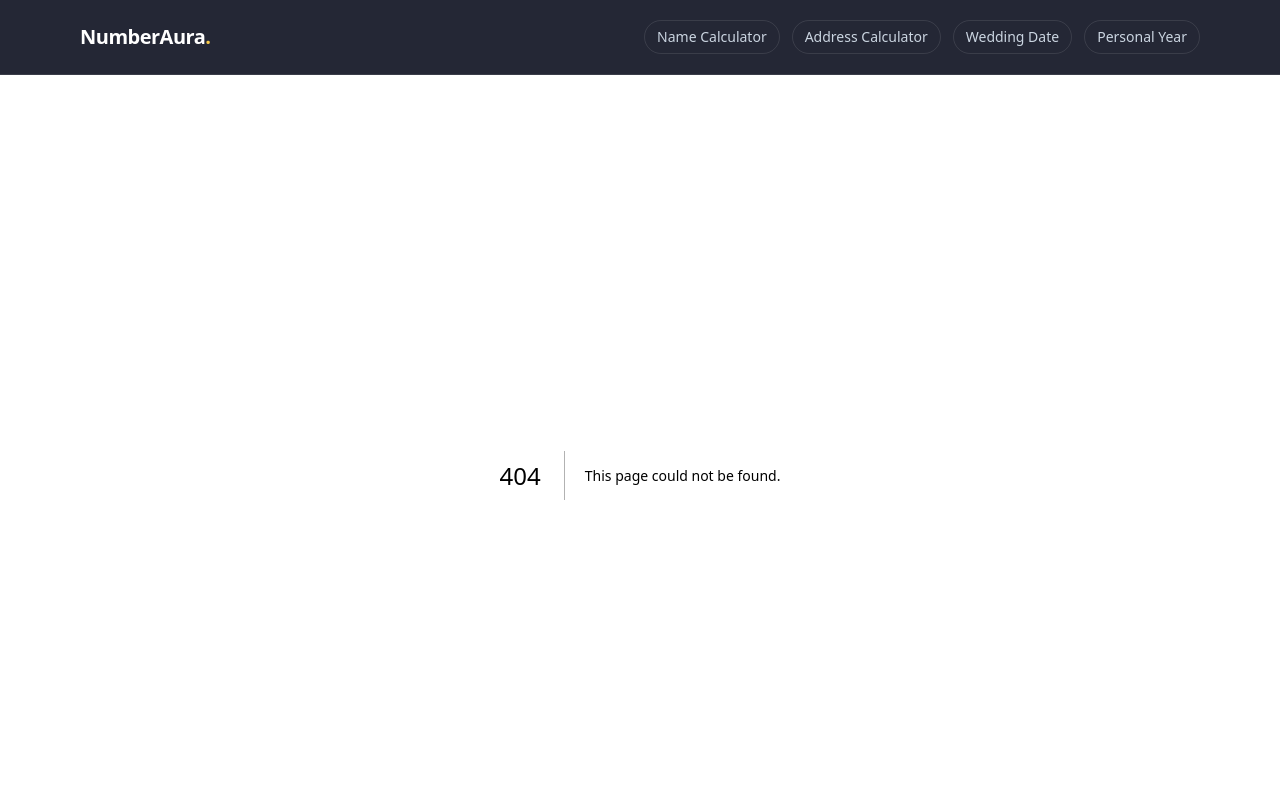
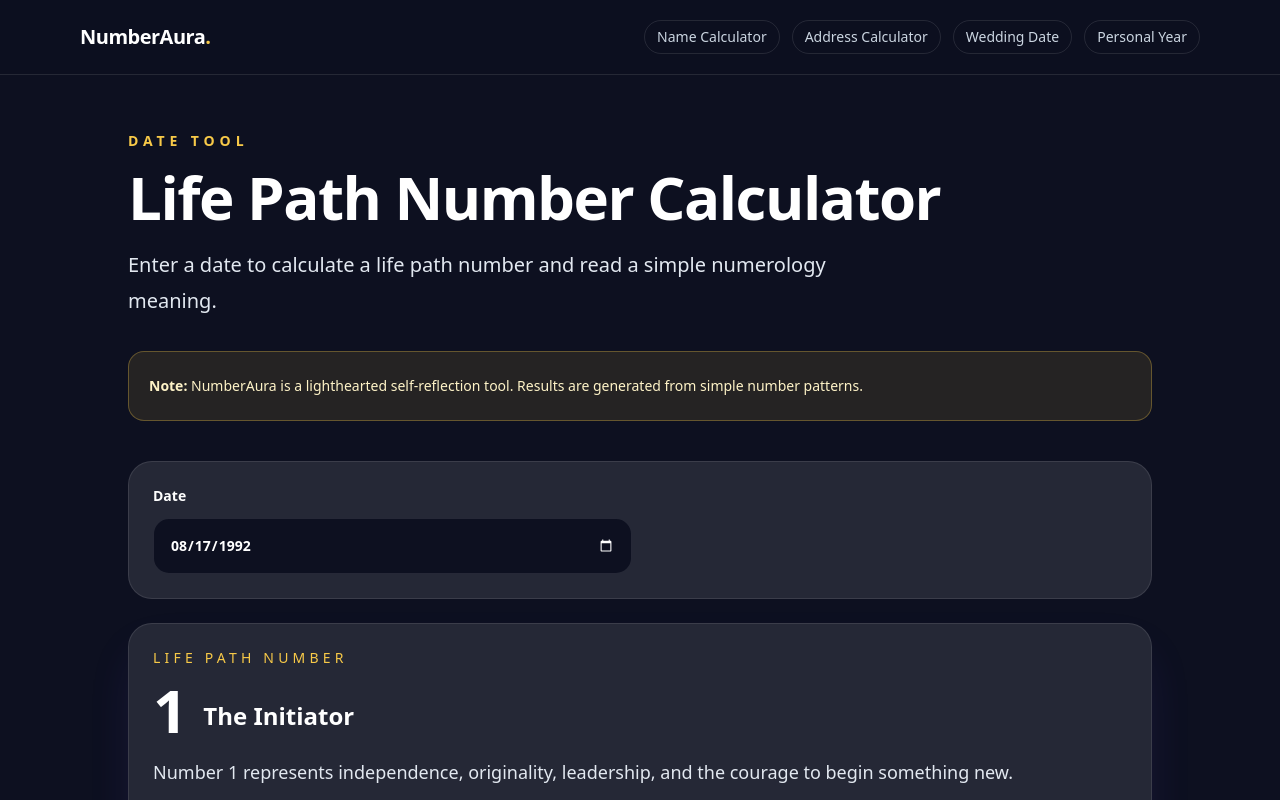
Before and after one commit to brandyaptx/ai-startup-cases, a Next.js app: page /life-path-number-calculator in a window 1280 px wide. Before the commit this address had no page. Shown: the top 800 px of the page. Built offline with nearby package versions, Linux system fonts and the light colour scheme.

Commit message:
Add life path calculator page

```diff
--- /dev/null
+++ b/app/life-path-number-calculator/page.tsx
@@ -0,0 +1,16 @@
+import type { Metadata } from 'next';
+import { SimpleDateCalculator } from '@/components/DateCalculator';
+import { CalculatorShell } from '@/components/SeoContent';
+
+export const metadata: Metadata = {
+  title: 'Life Path Number Calculator',
+  description: 'Calculate a life path number from a date with a free numerology tool.'
+};
+
+export default function Page() {
+  return (
+    <CalculatorShell eyebrow="Date tool" title="Life Path Number Calculator" keyword="life path number calculator" intro="Enter a date to calculate a life path number and read a simple numerology meaning.">
+      <SimpleDateCalculator type="life" />
+    </CalculatorShell>
+  );
+}
```
